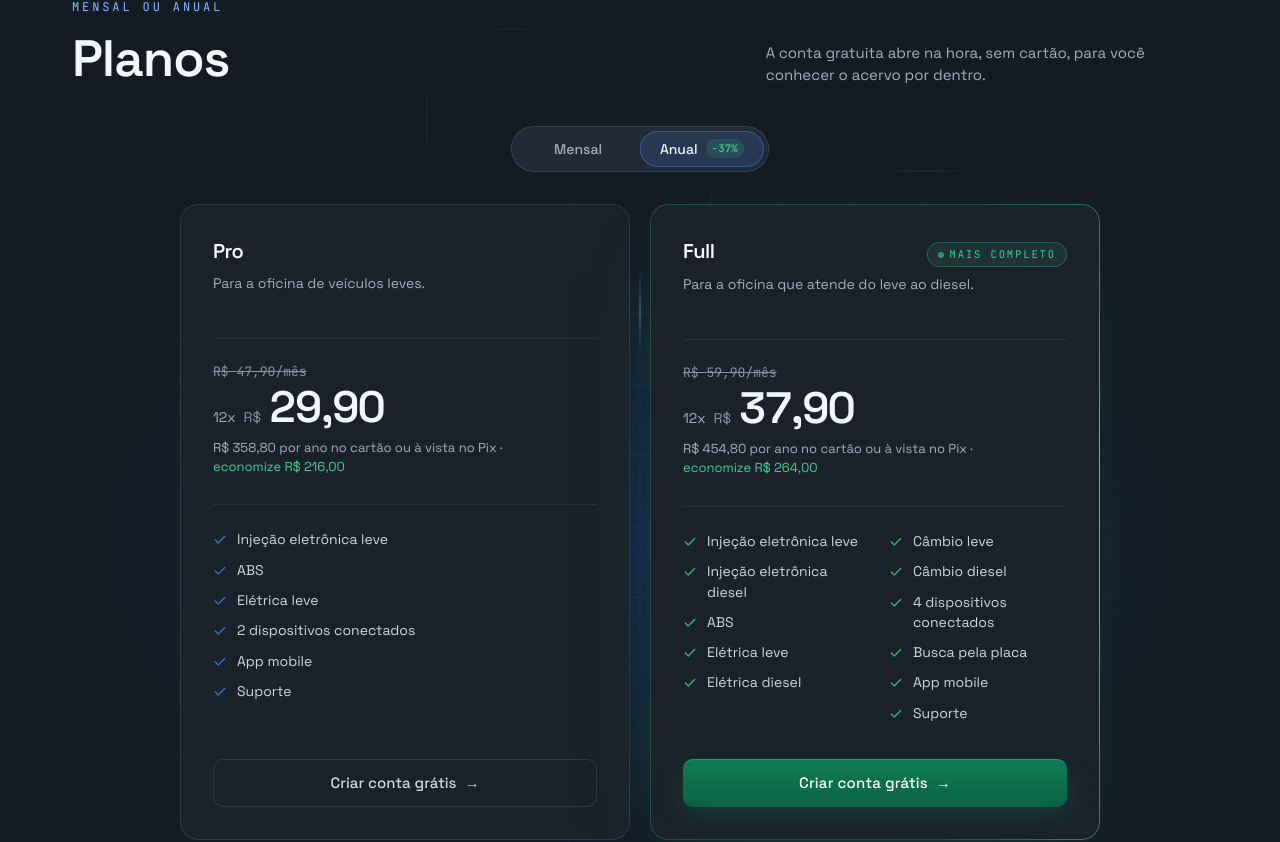
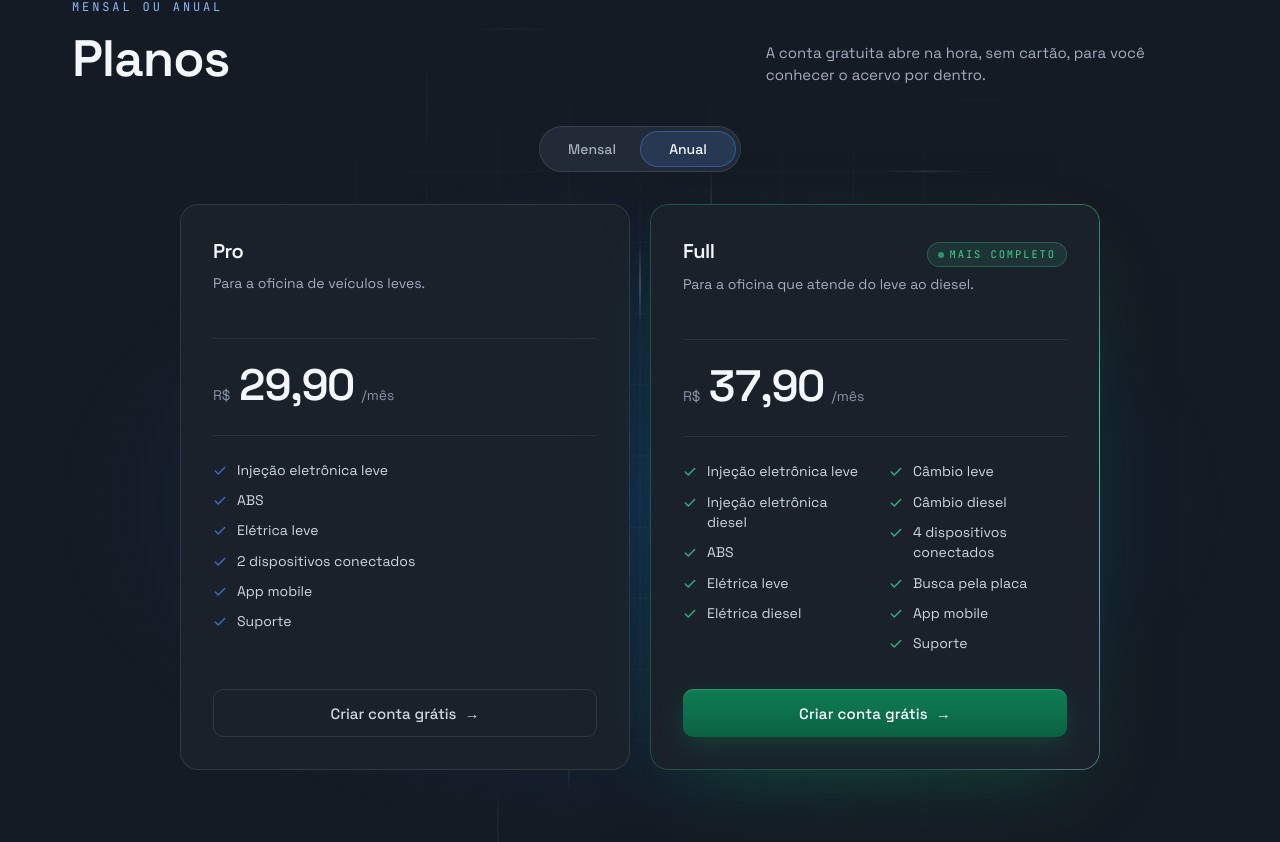
Before and after one commit to Nitianimelo/deepcar, a React (Vite) app: page / in a window 1280 px wide. Shown: the part 2875-3717 px from the top of the page. Built offline with nearby package versions, Linux system fonts and the light colour scheme.

Commit message:
Mostrar o anual so pelo valor por mes, sem destaque de economia
O parcelamento em 12x passa a aparecer so no checkout da Cakto; a tela fica mais limpa
com a chave Mensal/Anual trocando apenas o preco.

Co-Authored-By: Claude Opus 5.5 (1M context) <noreply@anthropic.com>

```diff
--- a/src/components/LimiteFree.tsx
+++ b/src/components/LimiteFree.tsx
@@ -35,8 +35,7 @@ export function BloqueioFree() {
   const [ciclo, setCiclo] = useState<Ciclo>('anual')
   // a mesma tela fecha o acesso quando o anual vence (api/_lib/sessao.js → vencerAnual)
   const anualVenceu = sessao?.assinatura?.status === 'expirada'
-  const preco = (id: 'pro' | 'full') =>
-    ciclo === 'anual' ? `12x R$ ${precoDoCiclo(planoVenda(id), ciclo)}` : `R$ ${precoDoCiclo(planoVenda(id), ciclo)}/mês`
+  const preco = (id: 'pro' | 'full') => `R$ ${precoDoCiclo(planoVenda(id), ciclo)}/mês`
 
   // com a tela travada, rolar o que está atrás só confunde
   useEffect(() => {
--- a/src/components/SeletorCiclo.tsx
+++ b/src/components/SeletorCiclo.tsx
@@ -1,6 +1,6 @@
 // Chave Mensal/Anual dos planos: landing, aba Plano da conta e tela de fim do teste.
 // Um botão de rádio de verdade (radiogroup) para leitor de tela e teclado; a pílula que desliza é só visual.
-import { descontoAnual, type Ciclo } from '../data/planos'
+import type { Ciclo } from '../data/planos'
 
 const OPCOES: { id: Ciclo; rotulo: string }[] = [
   { id: 'mensal', rotulo: 'Mensal' },
@@ -38,14 +38,9 @@ export function SeletorCiclo({ ciclo, onChange, className = '' }: { ciclo: Ciclo
             aria-checked={ativo}
             tabIndex={ativo ? 0 : -1}
             onClick={() => onChange(o.id)}
-            className={`relative z-10 inline-flex h-9 items-center justify-center gap-2 rounded-full px-5 font-medium transition-colors focus-visible:outline-none focus-visible:ring-2 focus-visible:ring-trace/50 ${ativo ? 'text-ink-1' : 'text-ink-3 hover:text-ink-2'}`}
+            className={`relative z-10 inline-flex h-9 items-center justify-center rounded-full px-6 font-medium transition-colors focus-visible:outline-none focus-visible:ring-2 focus-visible:ring-trace/50 ${ativo ? 'text-ink-1' : 'text-ink-3 hover:text-ink-2'}`}
           >
             {o.rotulo}
-            {o.id === 'anual' && (
-              <span className="code rounded-full bg-ok/15 px-1.5 py-0.5 text-[10.5px] font-medium tracking-wide text-ok">
-                −{descontoAnual}%
-              </span>
-            )}
           </button>
         )
       })}
--- a/src/components/landing/CardPlano.tsx
+++ b/src/components/landing/CardPlano.tsx
@@ -4,7 +4,7 @@
 import { useEffect, useRef, useState, type PointerEvent } from 'react'
 import { Link } from 'react-router-dom'
 import { Check } from 'lucide-react'
-import { economiaAnual, precoDoCiclo, totalAnual, type Ciclo, type PlanoVenda } from '../../data/planos'
+import { precoDoCiclo, type Ciclo, type PlanoVenda } from '../../data/planos'
 
 /**
  * Conta até o preço ("47,90") em ~900 ms, com desaceleração no fim: de 0 quando o cartão aparece,
@@ -38,7 +38,6 @@ export function CardPlano({ p, ciclo = 'mensal' }: { p: PlanoVenda; ciclo?: Cicl
   const [visto, setVisto] = useState(false)
   const alvo = precoDoCiclo(p, ciclo)
   const preco = usePrecoContando(alvo, visto)
-  const anual = ciclo === 'anual'
 
   useEffect(() => {
     const el = ref.current
@@ -72,34 +71,18 @@ export function CardPlano({ p, ciclo = 'mensal' }: { p: PlanoVenda; ciclo?: Cicl
       </header>
       <p className="mt-1.5 min-h-[42px] max-w-[34ch] text-[14px] leading-relaxed text-ink-3">{p.para}</p>
 
-      <div className="mt-6 border-t seam-soft pt-6">
-        {/* no anual, a mensalidade cheia riscada mostra de onde vem o desconto */}
-        <p className={`code h-[18px] text-[13px] text-ink-4 transition-opacity duration-300 ${anual ? 'opacity-100' : 'opacity-0'}`} aria-hidden={!anual}>
-          <s>R$ {p.preco}/mês</s>
-        </p>
-        <p className="mt-1 flex items-baseline gap-2">
-          {anual && <span className="text-[14px] text-ink-3">12x</span>}
+      {/* no anual mostra só o valor por mês: o parcelamento em 12x aparece no checkout */}
+      <p className="mt-6 flex items-baseline gap-2 border-t seam-soft pt-6">
         <span className="text-[14px] text-ink-4">R$</span>
         <span
           className="text-[44px] font-semibold leading-none tracking-[-0.03em] text-ink-1"
           style={{ fontVariantNumeric: 'tabular-nums' }}
-            aria-label={anual ? `12 parcelas de ${alvo} reais` : `${alvo} reais por mês`}
+          aria-label={`${alvo} reais por mês`}
         >
           {preco}
         </span>
-          {!anual && <span className="text-[14px] text-ink-4">/mês</span>}
+        <span className="text-[14px] text-ink-4">/mês</span>
       </p>
-        <p className="mt-2.5 min-h-[20px] text-[13px] text-ink-3">
-          {anual ? (
-            <>
-              R$ {totalAnual(p)} por ano no cartão ou à vista no Pix ·{' '}
-              <span className="whitespace-nowrap text-ok">economize R$ {economiaAnual(p)}</span>
-            </>
-          ) : (
-            'Cobrança mensal, cancele quando quiser.'
-          )}
-        </p>
-      </div>
 
       {/* lista longa (Full) em duas colunas de texto: flui sem abrir buracos entre as linhas */}
       <ul className={`plano-itens mb-9 mt-7 border-t seam-soft pt-6 text-[14px] ${p.itens.length > 7 ? 'sm:columns-2 sm:gap-x-7' : ''}`}>
--- a/src/data/planos.ts
+++ b/src/data/planos.ts
@@ -4,7 +4,7 @@
 
 export type PlanoPago = 'pro' | 'full'
 
-/** Mensal = assinatura recorrente. Anual = 12 meses pagos de uma vez, em até 12x no cartão. */
+/** Mensal = assinatura recorrente. Anual = 12 meses pagos de uma vez, em até 12x no cartão (o 12x só aparece no checkout). */
 export type Ciclo = 'mensal' | 'anual'
 
 export type PlanoVenda = {
@@ -12,7 +12,7 @@ export type PlanoVenda = {
   nome: string
   /** mensalidade do plano mensal */
   preco: string
-  /** valor de cada uma das 12 parcelas do plano anual */
+  /** preço por mês do plano anual (= cada uma das 12 parcelas no checkout) */
   precoAnual: string
   para: string
   itens: string[]
@@ -55,19 +55,5 @@ export const PLANOS_VENDA: PlanoVenda[] = [
 
 export const planoVenda = (id: PlanoPago) => PLANOS_VENDA.find((p) => p.id === id)!
 
-const numero = (preco: string) => Number(preco.replace(',', '.'))
-export const reais = (v: number) => v.toFixed(2).replace('.', ',')
-
 /** Preço por mês que aparece no cartão, conforme o ciclo escolhido. */
 export const precoDoCiclo = (p: PlanoVenda, ciclo: Ciclo) => (ciclo === 'anual' ? p.precoAnual : p.preco)
-
-/** Total do anual (12 parcelas): "358,80". */
-export const totalAnual = (p: PlanoVenda) => reais(numero(p.precoAnual) * 12)
-
-/** Quanto o anual poupa num ano, frente a 12 mensalidades: "216,00". */
-export const economiaAnual = (p: PlanoVenda) => reais((numero(p.preco) - numero(p.precoAnual)) * 12)
-
-/** Maior desconto do anual entre os planos, em %, arredondado para baixo (o selo não pode prometer mais). */
-export const descontoAnual = Math.max(
-  ...PLANOS_VENDA.map((p) => Math.floor((1 - numero(p.precoAnual) / numero(p.preco)) * 100)),
-)
--- a/src/pages/Conta.tsx
+++ b/src/pages/Conta.tsx
@@ -3,7 +3,7 @@ import { useNavigate } from 'react-router-dom'
 import { ArrowRight, BadgeDollarSign, Check, LogOut, MessageCircle, ShieldCheck, Timer, UserRound } from 'lucide-react'
 import { getSession, logout, type Session } from '../lib/auth'
 import { linkCheckout, linkSuporte, MINUTOS_FREE, mmss, restanteFree, rotuloPlano, temWhatsappSuporte } from '../lib/plano'
-import { economiaAnual, PLANOS_VENDA, precoDoCiclo, totalAnual, type Ciclo } from '../data/planos'
+import { PLANOS_VENDA, precoDoCiclo, type Ciclo } from '../data/planos'
 import { SeletorCiclo } from '../components/SeletorCiclo'
 
 /** Como o estado da assinatura é lido na tela. */
@@ -174,16 +174,9 @@ function AbaPlano({ s, restante }: { s: Session; restante: number | null }) {
               </div>
               <p className="mt-1 text-[13.5px] text-ink-3">{p.para}</p>
               <p className="mt-4 flex items-baseline gap-1.5">
-                {anual && <span className="text-[13px] text-ink-3">12x</span>}
                 <span className="text-[13px] text-ink-4">R$</span>
                 <span className="text-[30px] font-semibold leading-none tracking-[-0.02em]" style={{ fontVariantNumeric: 'tabular-nums' }}>{precoDoCiclo(p, ciclo)}</span>
-                {!anual && <span className="text-[13px] text-ink-4">/mês</span>}
-                {anual && <s className="code ml-1 text-[12px] text-ink-4">R$ {p.preco}/mês</s>}
-              </p>
-              <p className="mt-1.5 text-[12.5px] text-ink-3">
-                {anual
-                  ? <>R$ {totalAnual(p)} por 12 meses · <span className="whitespace-nowrap text-ok">economize R$ {economiaAnual(p)}</span></>
-                  : 'Cobrança mensal, cancele quando quiser.'}
+                <span className="text-[13px] text-ink-4">/mês</span>
               </p>
               <ul className="mb-6 mt-4 space-y-1.5 text-[13.5px]">
                 {p.itens.map((i) => (
@@ -224,8 +217,8 @@ function AbaPlano({ s, restante }: { s: Session; restante: number | null }) {
       )}
 
       <p className="mt-4 text-[12.5px] text-ink-4">
-        O pagamento é processado pela Cakto. Mensal no cartão ou PIX; anual em até 12x no cartão ou à vista no PIX,
-        com 12 meses de acesso. O acesso libera assim que o pagamento é aprovado, sem precisar recarregar.{' '}
+        O pagamento é processado pela Cakto. O acesso libera assim que o pagamento é aprovado, sem precisar
+        recarregar.{' '}
         <a href={linkSuporte(mensagem, 'Deepcar · assinatura')} target="_blank" rel="noreferrer" className="inline-flex items-center gap-1 text-trace hover:text-trace-hi">
           <MessageCircle size={13} /> {temWhatsappSuporte ? 'Falar no WhatsApp' : 'Falar com o suporte'}
         </a>{' '}
```
Also changed, not shown: 1 other file (tests, documents, lock files or other folders). Lines whose indentation alone changed are shown as unchanged.
